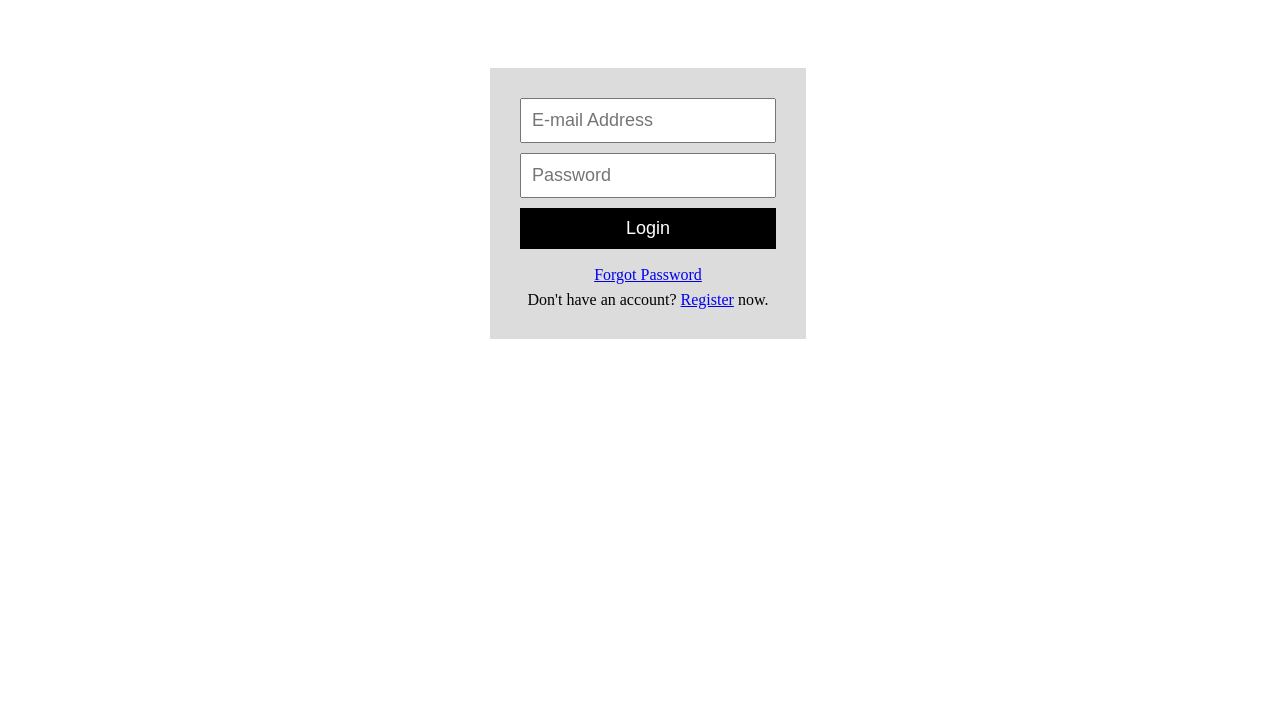
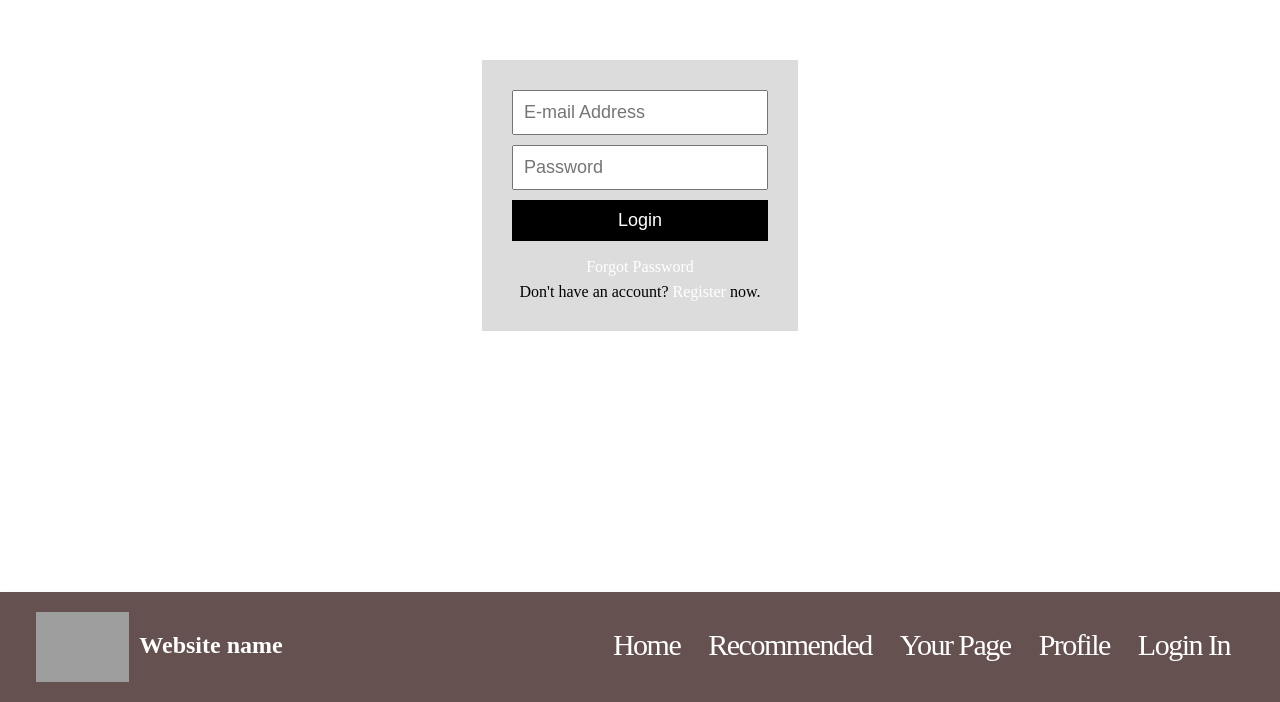
Before and after one commit to matterwin/csc3380, a React (Create React App) app in the folder WorkoutApp/front-end/: page /login in a window 1280 px wide. Shown: the part 208-910 px from the top of the page. Before the commit the page ends 816 px from the top, so only its background shows below. Built offline with nearby package versions, Linux system fonts and the light colour scheme; no server answers; grey boxes are pictures that could not be loaded.

Commit message:
added navbar (rough draft)

```diff
--- a/WorkoutApp/front-end/src/App.js
+++ b/WorkoutApp/front-end/src/App.js
@@ -4,6 +4,7 @@ import Register from "./UserAuth/Register";
 import MyProfile from "./Core/MyProfile";
 import Workouts from "./Core/Workouts";
 import MyWorkouts from "./Core/MyWorkouts";
+import Navbar from "./Core/Navbar";
 
 function App() {
   return (
@@ -17,6 +18,7 @@ function App() {
           <Route exact path="/myworkouts" element={<MyWorkouts />} />
         </Routes>
       </Router>
+      <Navbar />
     </div>
   );
 }
--- /dev/null
+++ b/WorkoutApp/front-end/src/Core/Navbar.css
@@ -0,0 +1,38 @@
+body{
+    margin: 0px;
+}
+
+nav {
+    height: 70px;
+    display: flex;
+    padding: 20px 36px;
+    box-shadow: 0px 2.98256px 7.4564px rgba(0, 0, 0, 0.1);
+    background-color: #665151;
+  }
+
+  .nav--list * {
+    list-style: none;
+    display: inline;
+    margin: 7px;
+    font-size: 30px;
+    letter-spacing: -.05em;
+    text-decoration: none;
+    color: #ffffff;
+  }
+
+  a:link, a:visited, a:active
+  {
+    color: #ffffff;
+    text-decoration: none;
+  }
+
+  a:hover {
+    color: #a8a8a8;
+    text-decoration: none;
+  }
+
+  .nav--logo_text {
+    margin-right: auto;
+    padding-left: 10px;
+    color: #ffffff;
+  }
--- /dev/null
+++ b/WorkoutApp/front-end/src/Core/Navbar.js
@@ -0,0 +1,54 @@
+import { render } from "@testing-library/react";
+import React, { useEffect } from "react";
+import "./Navbar.css"
+
+class Navbar extends React.Component{
+        constructor(props){
+            super(props);
+
+            this.state = {
+                workouts: [{"steps": [{}]}],
+                workoutsLoaded: true
+            }
+        }
+
+        async componentDidMount(){
+            fetch('https://localhost:7025/Workouts')
+                .then((res) => res.json())
+                .then((json) => {
+                    this.setState({
+                        workouts: json,
+                        workoutsLoaded: true
+                    });
+                })
+                .catch((err) => {
+                    console.log(err);
+                })
+        }
+
+        render() {
+            const { workoutsLoaded, workouts } = this.state;
+            if(!workoutsLoaded) return(
+                <div>
+
+                </div>
+            )
+
+            return (
+                <nav>
+                    <img src="https://static.vecteezy.com/system/resources/previews/001/191/989/non_2x/circle-logo-png.png" alt="vader" className="nav--logo" />
+                    <h2 className='nav--logo_text'>Website name</h2>
+                    <ul className="nav--list">
+                        <li><a href="">Home</a></li>
+                        <li><a href="">Recommended</a></li>
+                        <li><a href="">Your Page</a></li>
+                        <li><a href="">Profile</a></li>
+                        <li><a href="">Login In</a></li>
+                    </ul>
+                </nav>
+            )
+        };
+}
+
+
+export default Navbar;
```
Also changed, not shown: 1 other file (tests, documents, lock files or other folders).
